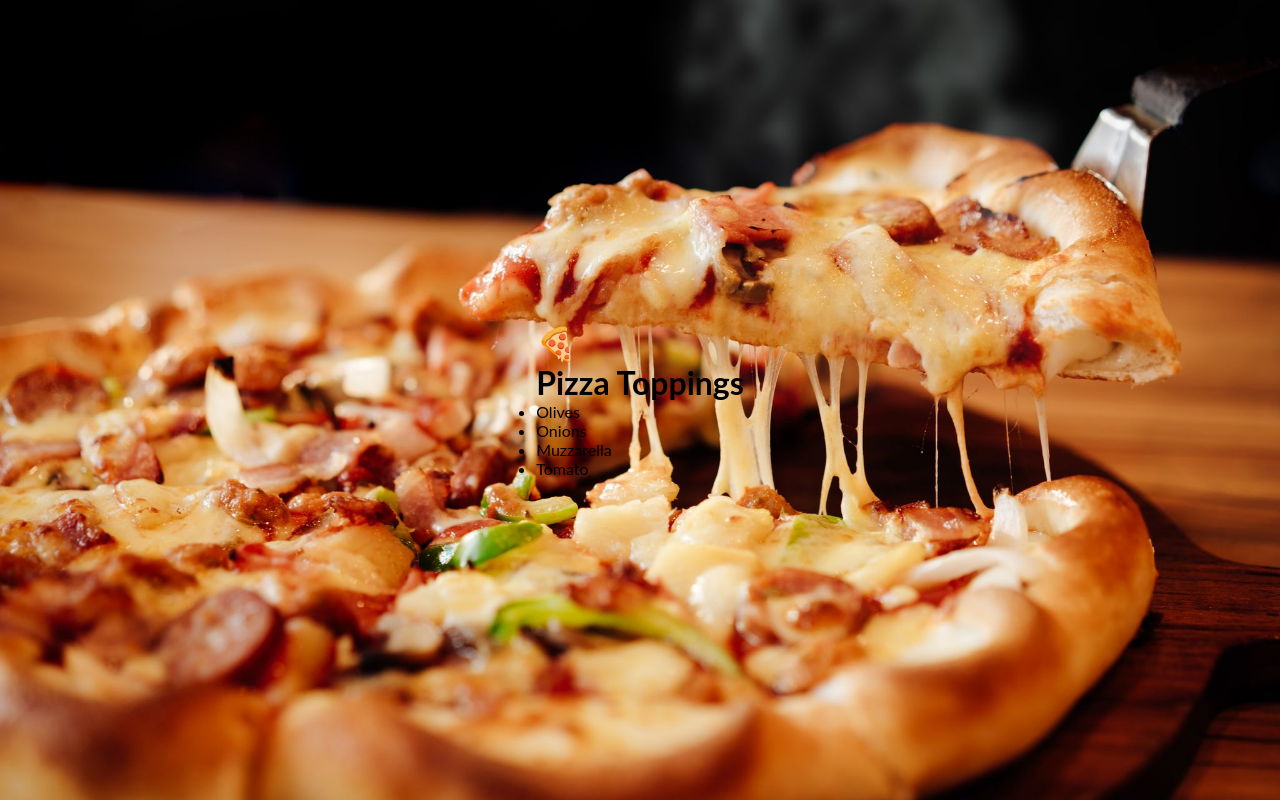
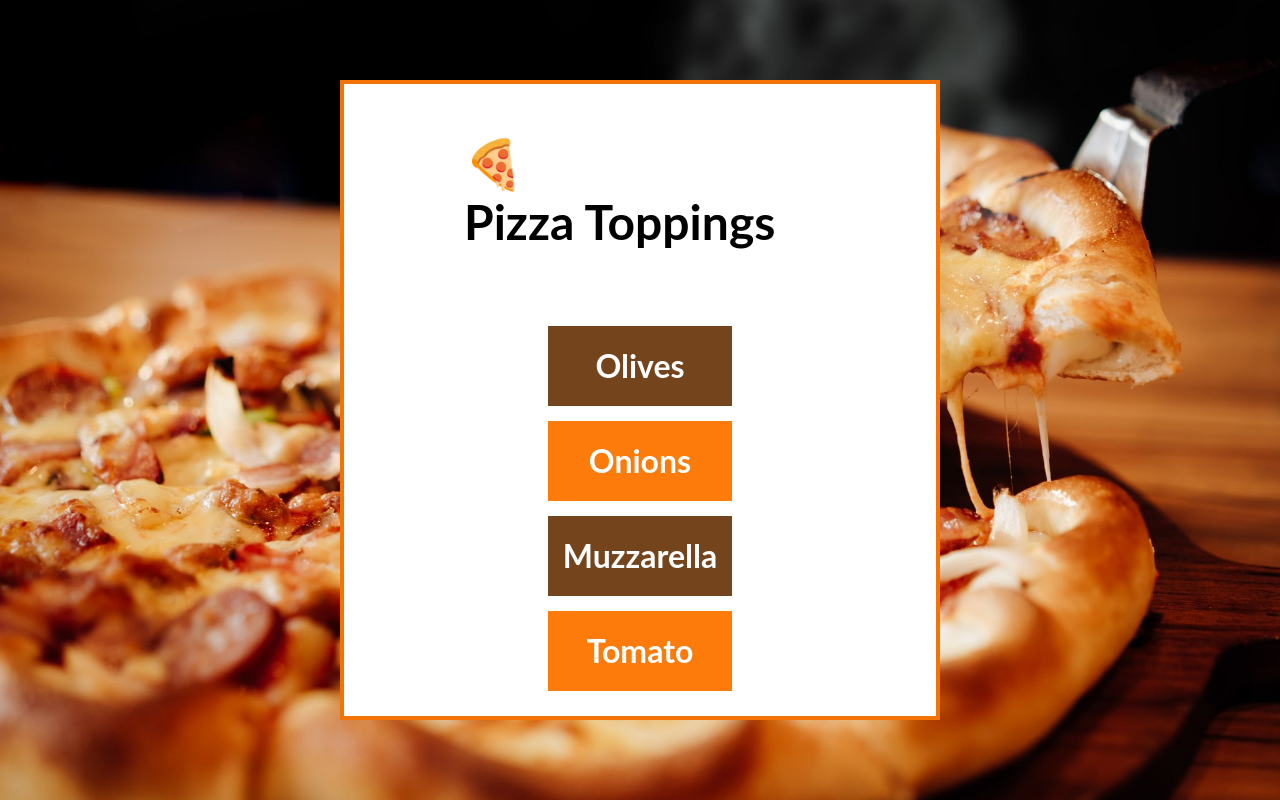
Before and after one commit to TinkuMalibu/DOM, a plain HTML site: page index.html in a window 1280 px wide. Drawn offline with Linux system fonts and the light colour scheme.

Commit message:
toppings icon

```diff
--- a/CSS/style.css
+++ b/CSS/style.css
@@ -15,3 +15,44 @@ body {
   align-items: center;
   background: url(/images/pizza_cute.jpg) no-repeat center/cover;
 }
+
+#container {
+  display: flex;
+  flex-wrap: wrap;
+  justify-content: center;
+  align-items: center;
+  height: 80vh;
+  width: 80vw;
+  max-width: 600px;
+  background-color: white;
+  border: 4px solid rgb(242, 116, 6)
+}
+
+h1 {
+  font-size: 3rem;
+  width: 100%;
+  margin: 40px 120px;
+}
+
+.topping {
+  font-size: 2rem;
+  font-weight: bold;
+  color: white;
+  display: flex;
+  flex-wrap: wrap;
+  justify-content: center;
+  align-items: center;
+  width: 100%;
+  height: 80px;
+  margin: 15px 0;
+}
+
+.brown-background {
+  background-color: rgba(104, 53, 8, 0.919);
+  padding: 15px;
+}
+
+.orange-background {
+  background-color: rgba(253, 118, 0, 0.956);
+  padding: 15px;
+}
--- a/index.html
+++ b/index.html
@@ -11,10 +11,10 @@
     <div id="container">
       <h1 id="title">🍕<br>Pizza Toppings</h1>
       <ul id="toppings-list">
-        <li class="topping-brown-background" id="olives">Olives</li>
-        <li class="topping-orange-background">Onions</li>
-        <li class="topping-brown-background" id="muzzarella">Muzzarella</li>
-        <li class="topping-orange-background">Tomato</li>
+        <li class="topping brown-background" id="olives">Olives</li>
+        <li class="topping orange-background">Onions</li>
+        <li class="topping brown-background" id="muzzarella">Muzzarella</li>
+        <li class="topping orange-background">Tomato</li>
       </ul>
     </div>
   </body>
```
